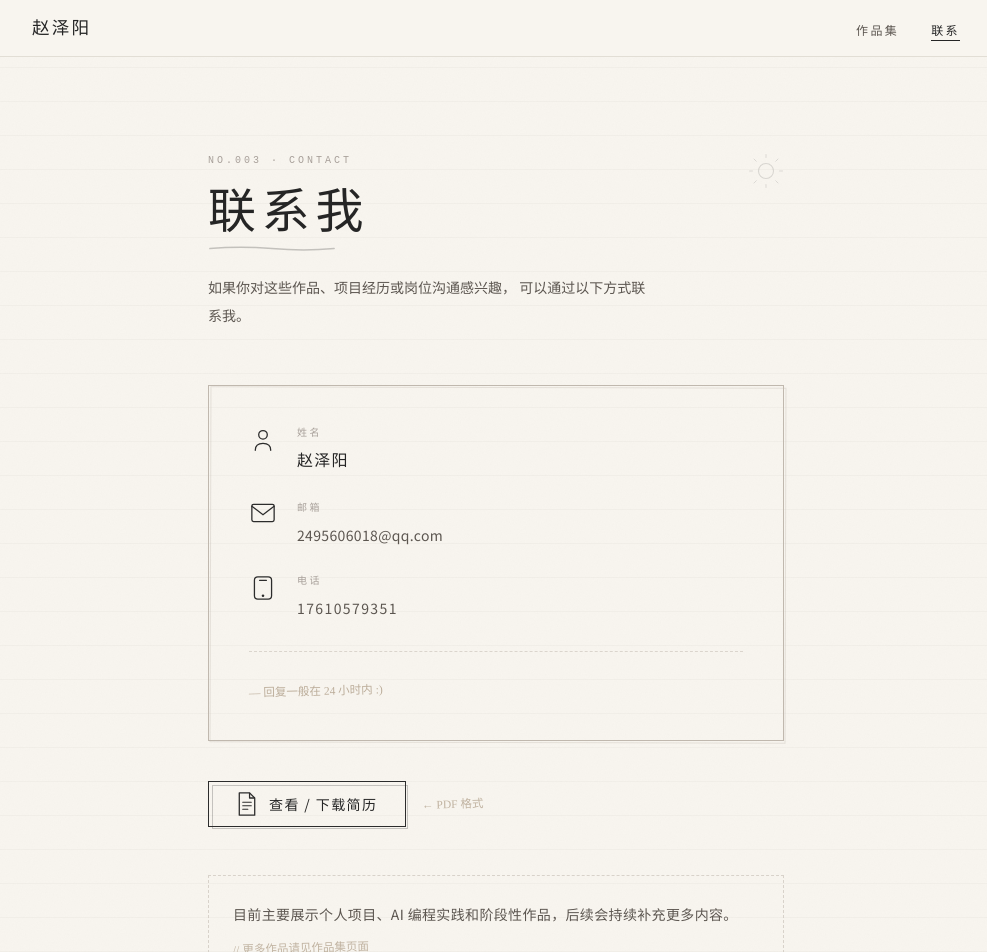
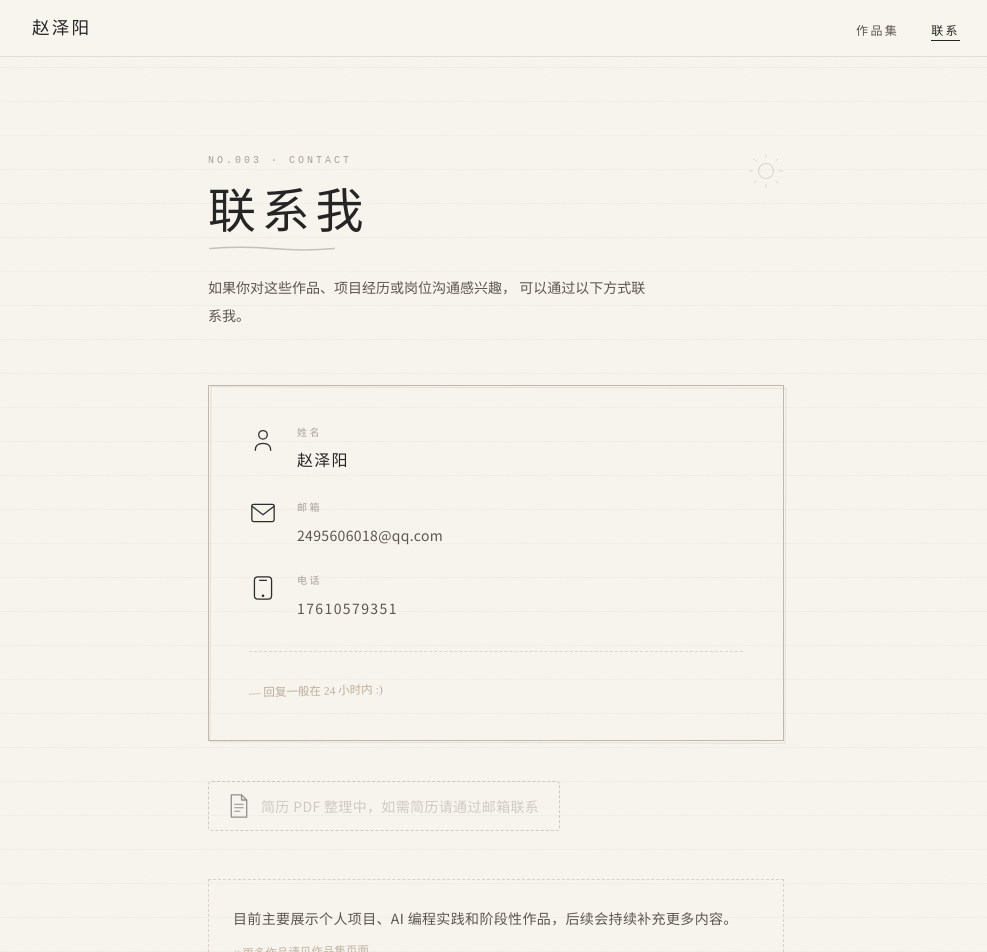
Before and after one commit to zhaozeyang247158/portfolio-site, a React (Vite) app: page /contact in a window 1280 px wide. Shown: the top 952 px of the page, without its empty margins (144-1131 px from the left). Built offline with nearby package versions, Linux system fonts and the light colour scheme; a web font is replaced by a local one.

Commit message:
chore: disable resume download before deployment

```diff
--- a/src/pages/Contact.jsx
+++ b/src/pages/Contact.jsx
@@ -141,19 +141,13 @@ export default function Contact() {
         </div>
       </div>
 
-      {/* ── 简历入口 ── */}
+      {/* ── 简历入口（暂时禁用，resume.pdf 补齐后恢复） ── */}
       <div className="mb-12 flex items-center gap-4">
-        <a
-          href={profile.resume}
-          download
-          className="btn-primary flex items-center gap-3"
-        >
+        <div className="flex items-center gap-3 px-5 py-3 rounded border border-dashed border-ink-faint text-ink-faint cursor-not-allowed select-none"
+          style={{ opacity: 0.5 }}>
           <IconDocument />
-          <span>查看 / 下载简历</span>
-        </a>
-        <span className="doodle-note opacity-50 hidden md:inline">
-          ← PDF 格式
-        </span>
+          <span className="text-sm tracking-wide">简历 PDF 整理中，如需简历请通过邮箱联系</span>
+        </div>
       </div>
 
       {/* ── 辅助说明 ── */}
```
Also changed, not shown: 1 other file (tests, documents, lock files or other folders).
